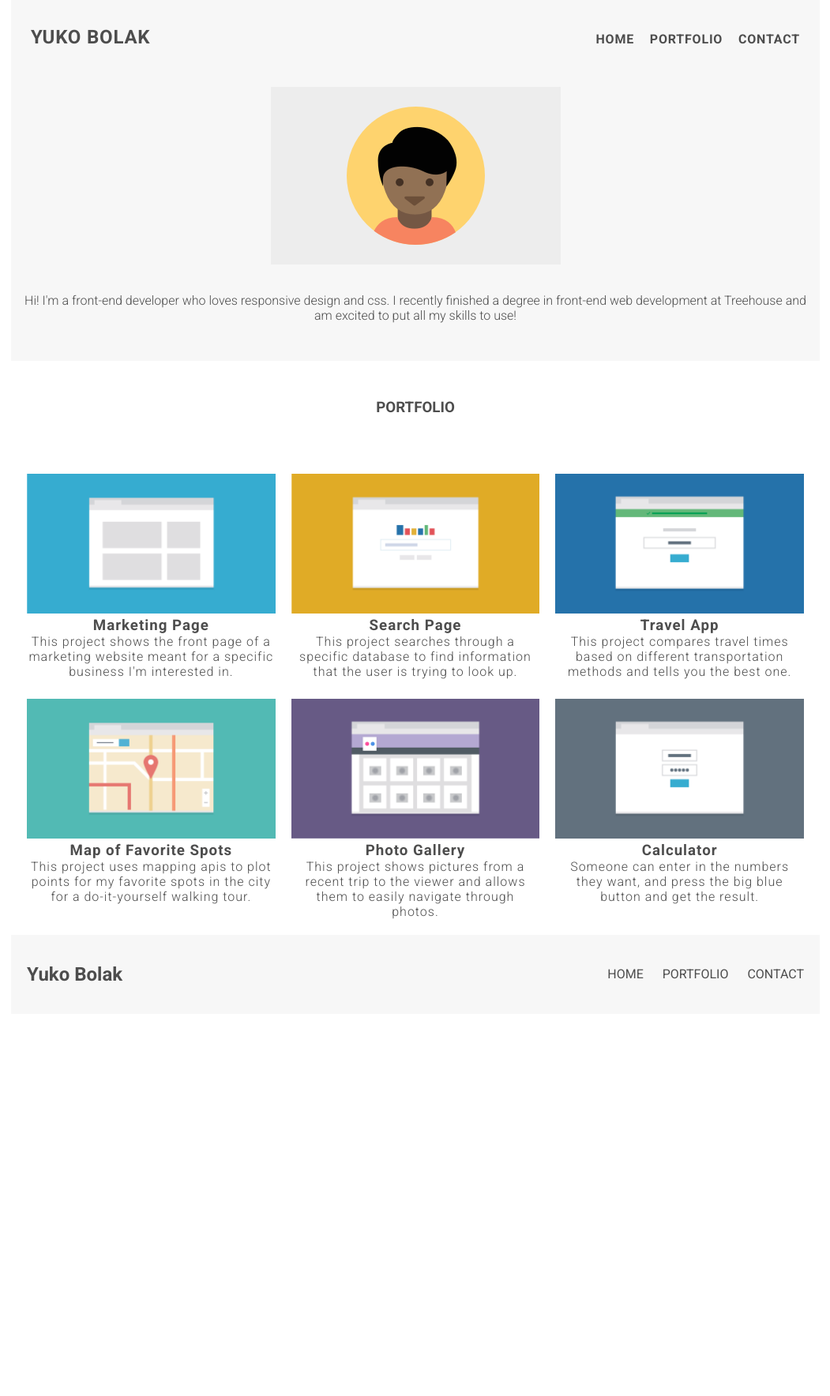
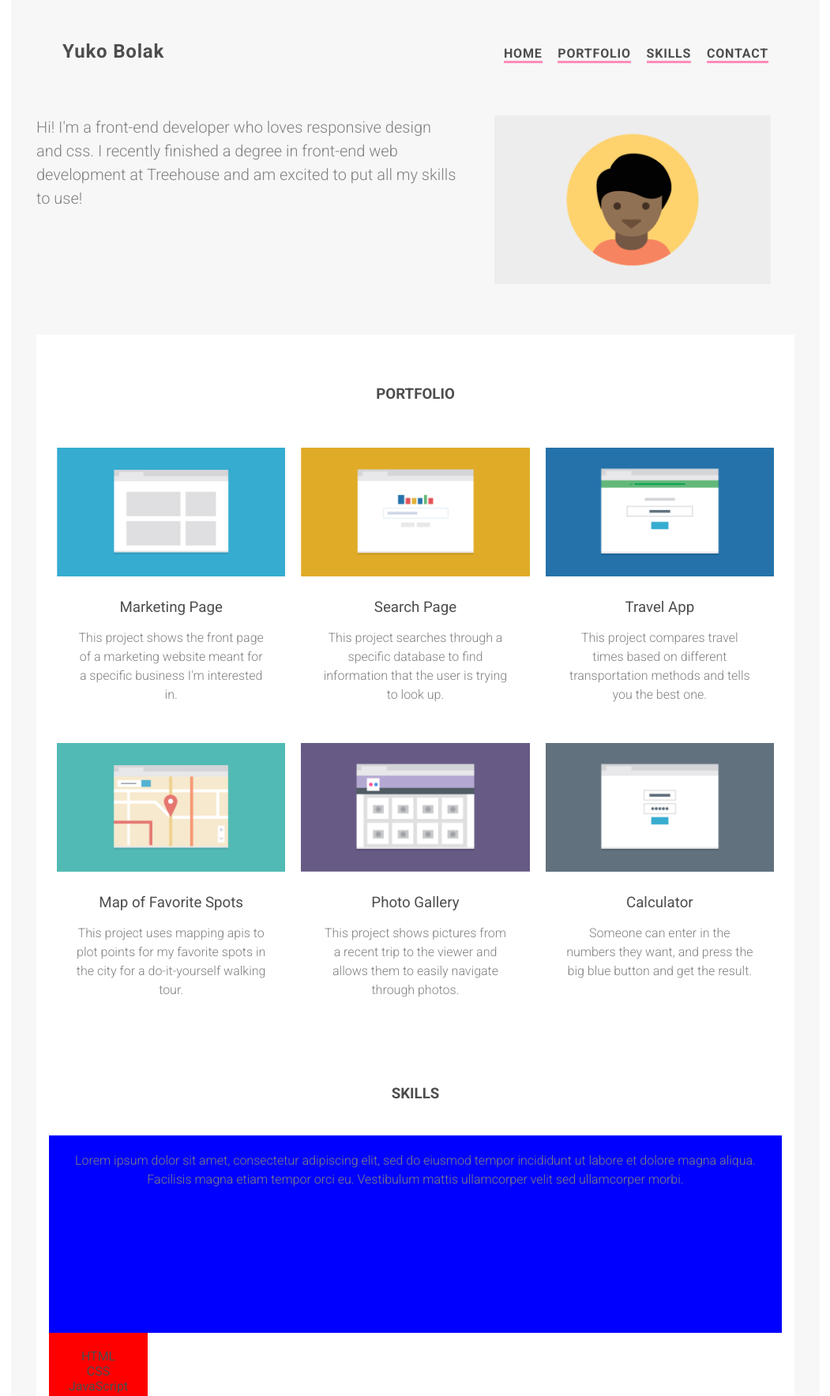
Before and after one commit to ybolak/techdegree-project-2, a plain HTML site: page index.html in a window 1280 px wide. Shown: the top 1768 px of the page at 79% size, without its empty margins (114-1165 px from the left). Before the commit the page ends 1284 px from the top, so only its background shows below. Drawn offline with Linux system fonts and the light colour scheme.

Commit message:
updated html and css
Added media queries for wider screen and extra section.

```diff
--- a/css/styles.css
+++ b/css/styles.css
@@ -8,10 +8,13 @@
     padding: 0;
 }
 
+
+
 body {
     display: flex;
     flex-direction: column;
     min-height: 100vh;
+    text-align: center;
     font-family: 'Roboto', sans-serif;
     color: #4D4D4D;
     background-color: white;
@@ -26,6 +29,7 @@ ul {
 }
 
 a {
+    font-weight: bold;
     text-decoration: none;
     text-transform: uppercase;
     color: #4D4D4D;
@@ -33,6 +37,8 @@ a {
 
 p {
     font-weight: 300;
+    line-height: 1.5;
+    color: gray;
 }
 
 img {
@@ -53,27 +59,58 @@ footer {
   Base Layout Styles
 ==================================== */
 
-/* ---- Navigation ---- */
+/* link hover animations credit to Eina O ( https://codepen.io/thelittleblacksmith/pen/zXNVvY )  */
 
-header {
+
+.hover-container {
+    text-align: center;
+    margin-bottom: 2em;
+  }
+
+
+.link-text:hover {
+    color: #61a3ff;
+    transition: .3s;
+}
+
+.link-text {
+    border-bottom: 3px solid #ff8cbc;
+    transition: all 0.25s linear;
+    position: relative;
+}
+
+.link-text:before {
+    content: "";
+    display: block;
+    width: 100%;
+    height: 3px;
+    background-color: #61a3ff;
+    position: absolute;
+    left: 0;
+    bottom: -3px;
+    transform-origin: left;
+    transform: scale(0);
+    transition: 0.25s linear;
+}
+
+  .link-text:hover:before {
+    transform: scale(1);
+  }
+
+
+header,
+#contact {
     background-color: #f7f7f7;
 }
 
 nav {
     font-family: "Roboto", Arial, Verdana;
-    font-weight: 400;
     letter-spacing: .05em;
     padding: 25px;
 }
 
-h1, .top-nav a {
-    font-weight: bold;
-}
-
-h1,
-.top-nav,
-.profile {
-    text-align: center;
+h1 a{
+    text-transform: none;
 }
 
 .top-nav, .top-nav li {
@@ -85,12 +122,13 @@ h1,
 }
 
 .top-nav li {
-    padding: 10px 0;
+    padding: 3px 0;
     margin: 5px auto;
     background-color: #fff;
 }
 
-.top-nav a {
+.top-nav a,
+.main-title {
     text-transform: uppercase;
 }
 
@@ -104,50 +142,62 @@ h1,
 }
 
 .main-title {
-    margin: 3rem auto;
-    text-align: center;
-    text-transform: uppercase;
+    padding: 4rem 3rem 2rem;
 }
-
-/* ---- Layout Containers ---- */
 
 .container {
     max-width: 1100px;
     padding: 10px;
-    font-family: 'Roboto', sans-serif;
 }
 
 .col {
     margin: 10px;
     min-height: 250px;
-    text-align: center;
-    letter-spacing: 1px;
     padding-top: 5px;
 }
 
-/* .box-1 {
-    background-color: #1BC5DA;
+.col h3 {
+    padding-top: 1.5rem;
+    padding-bottom: 1rem;
+    font-weight: 400;
 }
 
-.box-2 {
-    background-color: #DAAF1B;
+.col p {
+    padding: 0 0.5rem 1.5rem;
 }
 
-.box-3 {
-    background-color: #2177AB;
+.skills-copy-right {
+    padding: 20px 25px;
+    min-height: 250px;
+    background-color: red;
 }
 
-.box-4 {
-    background-color: #2ACBB9;
+.skills-copy-left {
+    padding: 20px 25px;
+    min-height: 250px;
+    background-color: blue;
 }
 
-.box-5 {
-    background-color: #67558B;
+.contact-space {
+    margin-left: 1rem;
+    font-weight: 500;
+}
+#contact h3{
+    padding: 4rem 3rem 2rem;
+    text-transform: uppercase;
 }
 
-.box-6 {
-    background-color: #5F6F77;
-} */
+#contact p {
+    padding: 1rem;
+}
+
+#contact hr {
+    border: none;
+    margin: 3rem auto 0;
+    width: 90%;
+    height: 2px;
+    background-color: rgba(128, 128, 128, .25);
+}
 
 .full {
     display: none;
@@ -159,6 +209,11 @@ h1,
 ==================================== */
 
 @media (min-width: 768px) {
+
+    .top-title {
+        margin-top: 1rem;
+        margin-bottom: 1rem;
+    }
     .top-nav {
         margin-top: 0;
     }
@@ -174,6 +229,23 @@ h1,
         margin-right: 0;
     }
 
+    .profile {
+        display: flex;
+    }
+
+    .profile-img {
+        order: 1;
+        width: 40%;
+        margin-right: 2rem;
+        margin-bottom: 4rem;
+    }
+
+    .profile-p {
+        margin-left: 2rem;
+        font-size: 1.25em;
+        text-align: left;
+    }
+
     .container {
         display: flex;
         flex-wrap: wrap;
@@ -181,6 +253,20 @@ h1,
 
     .col {
         flex-basis: calc(50% - 20px);
+    }
+
+    .col p {
+        padding-left: 1.5rem;
+        padding-right: 1.5rem
+    }
+
+    .contact-main {
+        margin: 0 auto 1rem;
+        width: 70%;
+    }
+
+    #contact p {
+        font-size: 1.25em
     }
 
     .top {
@@ -194,10 +280,21 @@ h1,
 }
 
 @media (min-width: 1024px) {
+
+    /* body {
+        max-width: 100vw;
+    } */
+
     nav {
         display: flex;
         justify-content: space-between;
         align-items: center;
+        padding: 25px;
+        margin: 10px 40px;
+    }
+
+    footer {
+        padding: 0 50px;
     }
 
     .top-nav,
@@ -206,7 +303,32 @@ h1,
         margin-bottom: 0;
     }
 
+    .profile-img {
+        padding: 0 30px;
+    }
+
+    /* .profile-p {
+        padding: 0 30px;
+    } */
+
+    .main-container {
+        padding: 0 2rem;
+        background-color: #f7f7f7;
+    }
+
+    .main-title,
+    .container {
+        padding-left: 1rem;
+        padding-right: 1rem;
+        background-color: white;
+    }
+
     .col {
         flex-basis: calc(33.333% - 20px);
     }
+
+    .contact-main {
+        width: 60%;
+    }
+
 }
--- a/index.html
+++ b/index.html
@@ -12,11 +12,12 @@
 <body>
     <header>
         <nav>
-            <h1><a href="#">Yuko Bolak</a></h1>
+            <h1 class="top-title"><a href="#">Yuko Bolak</a></h1>
             <ul class="top-nav">
-            <li><a href="#">home</a></li>
-            <li><a href="#portfolio">portfolio</a></li>
-            <li><a href="#contact">contact</a></li>
+            <li><a class="link-text" href="#">home</a></li>
+            <li><a class="link-text" href="#portfolio">portfolio</a></li>
+            <li><a class="link-text" href="#skills">skills</a></li>
+            <li><a class="link-text" href="#contact">contact</a></li>
             </ul>
         </nav>
 
@@ -27,10 +28,10 @@
     </header>
 
     <main>
-        <div class="main-title">
+        <div class="main-container">
+            <div class="main-title" id="portfolio">
                 <h3>Portfolio</h3>
             </div>
-
             <div class="container">
                 <div class="col box-1">
                     <img src="images/portfolio-1.png" alt="image of marketing page">
@@ -62,20 +63,46 @@
                     <h3>Calculator</h3>
                     <p>Someone can enter in the numbers they want, and press the big blue button and get the result.</p>
                 </div>
+
+            </div>
+
+            <div class="main-title" id="skills">
+                <h3>Skills</h3>
+            </div>
+            <div class="container skills-section">
+                <div class="skills-copy-left">
+                    <p>Lorem ipsum dolor sit amet, consectetur adipiscing elit, sed do eiusmod tempor incididunt ut labore et dolore magna aliqua. Facilisis magna etiam tempor orci eu. Vestibulum mattis ullamcorper velit sed ullamcorper morbi.</p>
+                </div>
+
+                <div class="skills-copy-right">
+                    <ul>
+                        <li>HTML</li>
+                        <li>CSS</li>
+                        <li>JavaScript</li>
+                    </ul>
+                </div>
+            </div>
+        </div>
+
+        <div id="contact">
+            <h3>Contact</h3>
+            <p class="contact-main">If you're interested in chatting or  want more information about what i've been working on, I'd love to hear from you!</p>
+            <p>Phone<span class="contact-space">+1(111)555-1234</span></p>
+            <p>Email<span class="contact-space">email@yoursite.com</span></p>
+            <hr>
         </div>
     </main>
 
     <footer>
-        <h2>Yuko Bolak</h2>
+        <h3>Yuko Bolak</h3>
         <ul class="footer-nav">
             <li class="top"><a href="#top">back to top</a></li>
             <li class="full"><a href="#top">home</a></li>
             <li class="full"><a href="#portfolio">portfolio</a></li>
+            <li class="full"><a href="#skills">skills</a></li>
             <li class="full"><a href="#contact">contact</a></li>
         </ul>
     </footer>
 
-
-
 </body>
 </html>
```
Lines whose indentation alone changed are shown as unchanged.
